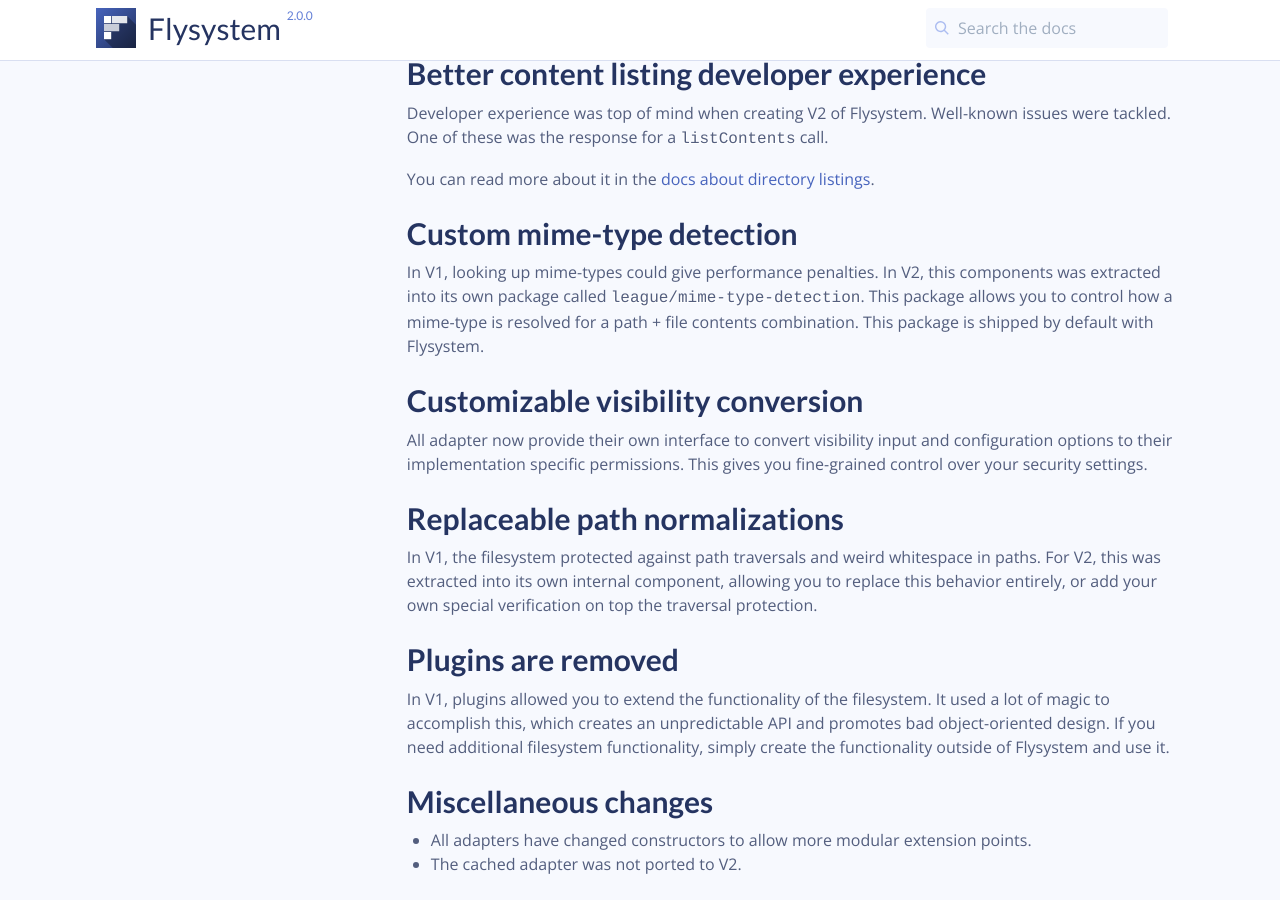
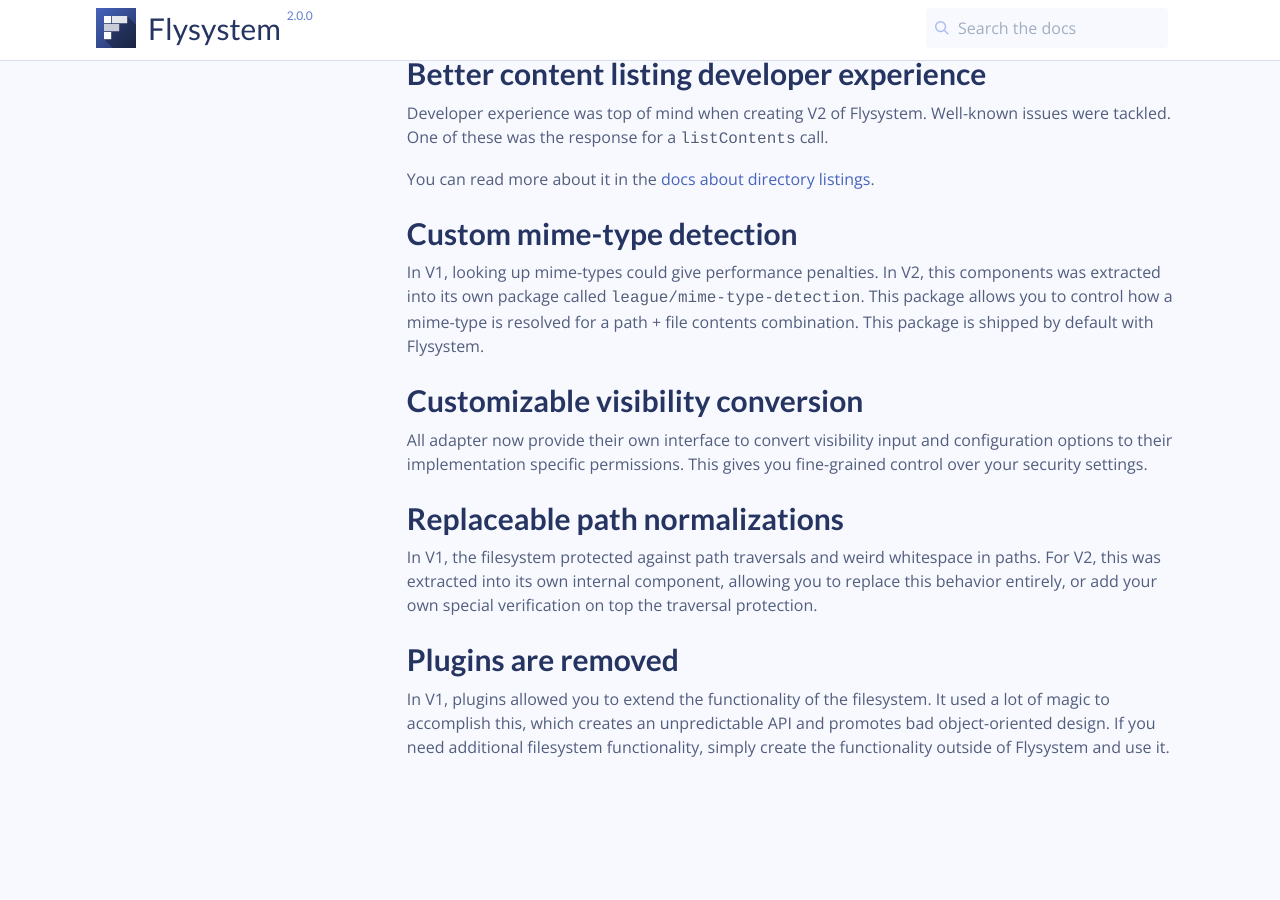
Before and after one commit to thephpleague/flysystem, a Jekyll site: the page built from v2/whats-is-new.md, in a window 1280 px wide and 900 px high, scrolled down 1502 px. Built offline with Jekyll 4.4.1, drawn with Linux system fonts in a browser that asks for light colours; comment, search, counter and statistics services are not loaded; after the commit the page ends 2285 px from its top, so only the background shows below that.

```diff
--- a/v2/whats-is-new.md
+++ b/v2/whats-is-new.md
@@ -109,8 +109,3 @@ In V1, plugins allowed you to extend the functionality of the filesystem. It use
 lot of magic to accomplish this, which creates an unpredictable API and promotes
 bad object-oriented design. If you need additional filesystem functionality, simply
 create the functionality outside of Flysystem and use it.
-
-## Miscellaneous changes
-
-- All adapters have changed constructors to allow more modular extension points.
-- The cached adapter was not ported to V2.
```
Also changed, not shown: v2/advanced/upgrade-to-2.0.0.md (+5 -0 lines).
